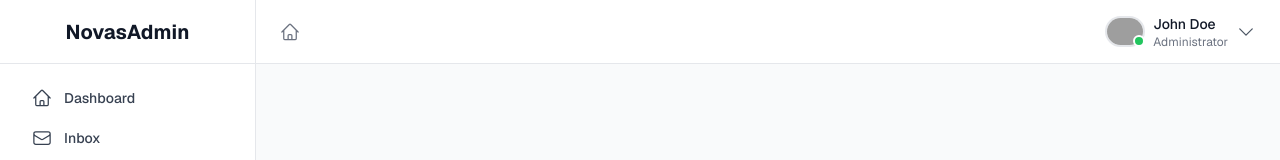
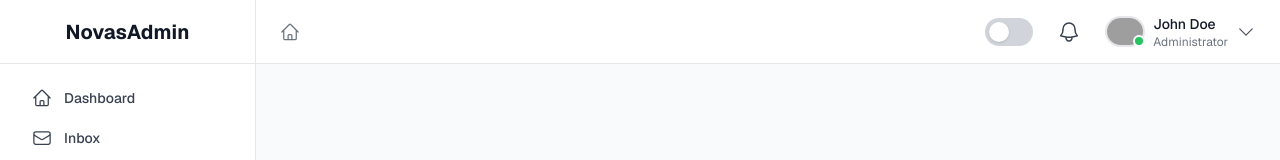
Before and after one commit to einfoengine/novasadmin, a Next.js app: page / in a window 1280 px wide. Shown: the top 160 px of the page. Built offline with nearby package versions, Linux system fonts and the light colour scheme; grey boxes are pictures that could not be loaded.

Commit message:
Feat: Added notification and day/night shifting button

```diff
--- a/src/components/Header.tsx
+++ b/src/components/Header.tsx
@@ -2,16 +2,24 @@
 
 import { useState, useEffect } from 'react'
 import Image from 'next/image'
-import { ChevronDownIcon, UserIcon, Cog6ToothIcon, ArrowRightOnRectangleIcon } from '@heroicons/react/24/outline'
+import { ChevronDownIcon, UserIcon, Cog6ToothIcon, ArrowRightOnRectangleIcon, BellIcon, SunIcon, MoonIcon } from '@heroicons/react/24/outline'
 import Breadcrumb from '@/components/Breadcrumb'
 
 export default function Header() {
   const [open, setOpen] = useState(false)
   const [mounted, setMounted] = useState(false)
+  const [darkMode, setDarkMode] = useState(false)
 
   useEffect(() => {
     setMounted(true)
   }, [])
+
+  const toggleDarkMode = () => {
+    setDarkMode((prev) => !prev)
+    if (typeof document !== 'undefined') {
+      document.documentElement.classList.toggle('dark', !darkMode)
+    }
+  }
 
   if (!mounted) {
     return (
@@ -20,6 +28,26 @@ export default function Header() {
           <div className="flex items-center">
             <Breadcrumb />
           </div>
+          <div className="flex items-center gap-4">
+            <button
+              onClick={toggleDarkMode}
+              className={`relative w-12 h-7 flex items-center rounded-full p-1 transition-colors duration-300 ${darkMode ? 'bg-gray-800' : 'bg-gray-300'}`}
+              aria-label="Toggle dark mode"
+            >
+              <span className={`absolute left-1 top-1 transition-transform duration-300 ${darkMode ? 'translate-x-5' : 'translate-x-0'}`}
+                style={{ pointerEvents: 'none' }}
+              >
+                {darkMode ? (
+                  <MoonIcon className="h-5 w-5 text-white" />
+                ) : (
+                  <SunIcon className="h-5 w-5 text-yellow-500" />
+                )}
+              </span>
+              <span className={`inline-block w-5 h-5 bg-white rounded-full shadow transform transition-transform duration-300 ${darkMode ? 'translate-x-5' : 'translate-x-0'}`}></span>
+            </button>
+            <button className="p-2 rounded-full hover:bg-gray-200 dark:hover:bg-gray-800 transition-colors" aria-label="Notifications">
+              <BellIcon className={darkMode ? "h-6 w-6 text-gray-700" : "h-6 w-6 text-gray-700"} />
+            </button>
             <div className="relative inline-block text-left">
               <div className="flex items-center gap-2">
                 <div className="relative">
@@ -40,6 +68,7 @@ export default function Header() {
               </div>
             </div>
           </div>
+        </div>
       </header>
     )
   }
@@ -50,8 +79,26 @@ export default function Header() {
         <div className="flex items-center">
           <Breadcrumb />
         </div>
-
-        {/* User Avatar & Dropdown */}
+        <div className="flex items-center gap-4">
+          <button
+            onClick={toggleDarkMode}
+            className={`relative w-12 h-7 flex items-center rounded-full p-1 transition-colors duration-300 ${darkMode ? 'bg-gray-800' : 'bg-gray-300'}`}
+            aria-label="Toggle dark mode"
+          >
+            <span className={`absolute left-1 top-1 transition-transform duration-300 ${darkMode ? 'translate-x-5' : 'translate-x-0'}`}
+              style={{ pointerEvents: 'none' }}
+            >
+              {darkMode ? (
+                <MoonIcon className="h-5 w-5 text-white" />
+              ) : (
+                <SunIcon className="h-5 w-5 text-yellow-500" />
+              )}
+            </span>
+            <span className={`inline-block w-5 h-5 bg-white rounded-full shadow transform transition-transform duration-300 ${darkMode ? 'translate-x-5' : 'translate-x-0'}`}></span>
+          </button>
+          <button className="p-2 rounded-full hover:bg-gray-200 dark:hover:bg-gray-800 transition-colors" aria-label="Notifications">
+            <BellIcon className={darkMode ? "h-6 w-6 text-gray-700" : "h-6 w-6 text-gray-700"} />
+          </button>
           <div className="relative inline-block text-left">
             <div
               className="flex items-center gap-2 cursor-pointer"
@@ -104,6 +151,7 @@ export default function Header() {
             )}
           </div>
         </div>
+      </div>
     </header>
   )
 }
```
Lines whose indentation alone changed are shown as unchanged.
